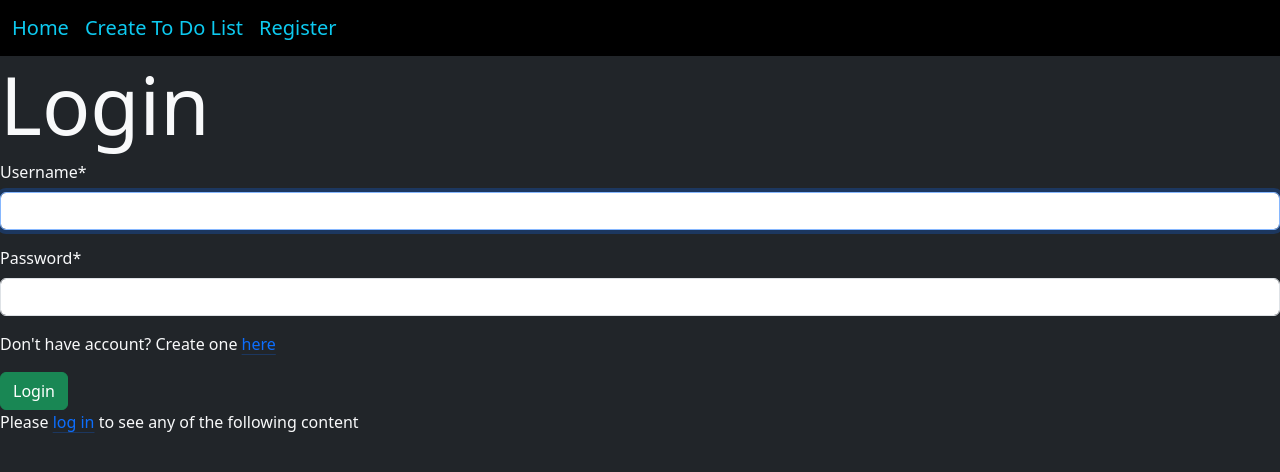
After one commit to jakub5016/django_project, a Django app: page /login/ in a window 1280 px wide. The commit adds this page. Shown: the top 472 px of the page. Run offline with Django 4.2, Linux system fonts and the light colour scheme; some libraries are stand-ins or nearby versions.

Commit message:
Login page

```diff
--- a/My_blog/My_blog/settings.py
+++ b/My_blog/My_blog/settings.py
@@ -130,3 +130,5 @@ DEFAULT_AUTO_FIELD = 'django.db.models.BigAutoField'
 CRISPY_ALLOWED_TEMPLATE_PACKS = "bootstrap5"
 
 CRISPY_TEMPLATE_PACK = "bootstrap5"
+
+LOGIN_REDIRECT_URL="/"
--- a/My_blog/My_blog/urls.py
+++ b/My_blog/My_blog/urls.py
@@ -22,4 +22,5 @@ urlpatterns = [
     path('admin/', admin.site.urls),
     path('', include("main.urls")),
     path('register/', v.register, name="register"),
+    path('', include("django.contrib.auth.urls")),
 ]
--- a/My_blog/main/templates/main/index.html
+++ b/My_blog/main/templates/main/index.html
@@ -28,6 +28,9 @@
         <div id="content" name ="content" class="text-light">
             {% block content %}
             {% endblock %}
+            {% if not user.is_authenticated  %}
+                <p>Please <a href="/login" class="link-primary link-offset-2 link-underline-opacity-25 link-underline-opacity-100-hover"> log in</a> to see any of the following content</p>
+            {% endif %}
         </div>
 
 
--- /dev/null
+++ b/My_blog/register/templates/registration/login.html
@@ -0,0 +1,19 @@
+{% extends 'main/index.html' %}
+
+{% block title %} Login {% endblock %}
+
+{% load crispy_forms_tags %}
+
+{% block content %}
+<h1 class="display-1">Login</h1>
+
+<form method="post" class="form-group">
+    {% csrf_token %}
+
+    {{form|crispy}}
+    <p>Don't have account? Create one <a href="/register" class="link-primary link-offset-2 link-underline-opacity-25 link-underline-opacity-100-hover"> here </a></p>
+
+    <button type="submit" class="btn btn-success"> Login </button>
+</form>
+
+{% endblock %}
```
Also changed, not shown: My_blog/register/templates/registration/logout.html (added, +18 -0 lines), My_blog/db.sqlite3.
